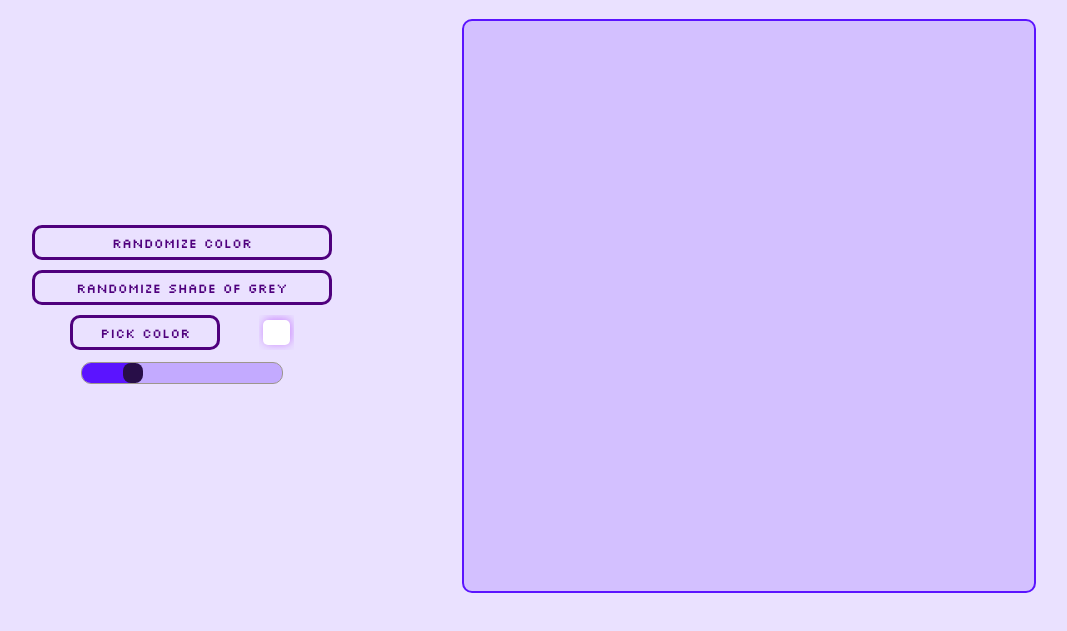
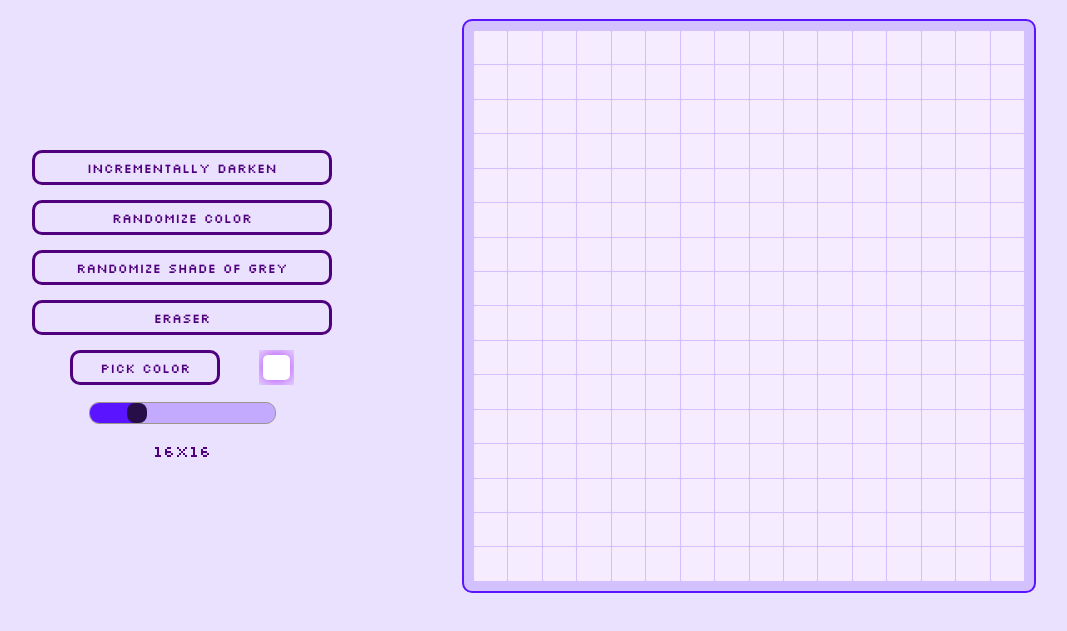
Before and after one commit to Kessius00/etch-a-sketch, a plain HTML site: page index.html in a window 1280 px wide. Shown: the part 65-696 px from the top of the page, without its empty margins (106-1173 px from the left). Drawn offline with Linux system fonts and the light colour scheme.

Commit message:
Show GridSize, show grid, add Eraser and Incrementally Darken button

```diff
--- a/index.html
+++ b/index.html
@@ -14,13 +14,16 @@
     <h1>Etch-a-Sketch</h1>
     <div class="content">
         <div class="sliderContainer">
+            <button id="incDark">Incrementally Darken</button>
             <button id="randBtn">Randomize Color</button>
             <button id="shadeBtn">Randomize Shade of Grey</button>
+            <button id="erases">Eraser</button>
             <div class="colorpicker">
                 <button id="colorChoose">Pick Color</button>
                 <input type="color" id="color" name="color" value="#FFFFFF">
             </div>
             <input type="range" min="2" max="64" value="16" class="slider">
+            <div class="gridSize"></div>
         </div>
 
         <div class="boxContainer"></div>
--- a/script.js
+++ b/script.js
@@ -1,4 +1,48 @@
 //CONSTANTS
 const boxContainer = document.querySelector('.boxContainer');
+const slider = document.querySelector('.slider');
+const color = document.querySelector('#color');
+const gridSize = document.querySelector('.gridSize');
+
+
+
+
+createDivs();
+createGrid(slider.value); displayGridSize();
+
+//EVENTLISTENERS
+slider.addEventListener('input', refreshGrid);
+
+
+
 
 //FUNCTIONS
+function refreshGrid(){
+    removeCurrentGrid();
+    createDivs(slider.value);
+    createGrid(slider.value);
+    displayGridSize();
+}
+
+function displayGridSize(){
+    gridSize.textContent = `${slider.value}x${slider.value}`;
+}
+
+function removeCurrentGrid(){
+    while (boxContainer.firstChild) {
+        boxContainer.removeChild(boxContainer.lastChild);
+    };
+}
+
+function createDivs( amount = 16 ){
+    // Make grid with optional parameter (sqrt of amount of boxes)
+    for (let i=0; i<(amount**2); i++){
+        let box = document.createElement('div');
+        box.classList.toggle('box');
+        boxContainer.appendChild(box);
+    };
+};
+
+function createGrid(amount){
+    boxContainer.style.cssText=`grid-template-columns: repeat(${amount}, auto);`;
+}
--- a/styles.css
+++ b/styles.css
@@ -19,6 +19,12 @@ body{
     border-width: 2px;
     border-radius: 10px;
     border-style: solid;
+
+    display: grid;
+    gap: 1px;
+
+
+
 }
 
 .sliderContainer{
@@ -26,8 +32,9 @@ body{
     flex-direction: column;
     align-items: center;
     justify-content: space-evenly;
-    gap: 10px;
+    gap: 15px;
 }
+
 
 
 .colorpicker{
@@ -53,13 +60,17 @@ input[type='color'] {
 input[type='color']::-webkit-color-swatch {
   border: none;
   border-radius: 5px;
-  box-shadow: rgba(156, 4, 250, 0.428) 1px -1px 10px;
+  box-shadow: rgb(156, 4, 250) 0px 0px 20px;
 }
 
 .box{
-    border-style: solid;
-    border-radius: 3px;
-    background-color: rgb(235, 214, 255);
+    /* border-style: solid; */
+    border-radius: 1px;
+    background-color: rgb(246, 236, 255);
+}
+
+.box:hover{
+  background-color: rgb(255, 255, 255);
 }
 
 .content{
@@ -93,7 +104,7 @@ button{
 @media screen and (-webkit-min-device-pixel-ratio:0) {
     input[type='range'] {
       overflow: hidden;
-      width: 200px;
+      width: 185px;
       -webkit-appearance: none;
 
       background-color: rgb(195, 170, 255);
```
Also changed, not shown: 1 other file.
